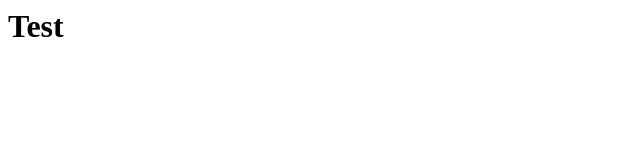
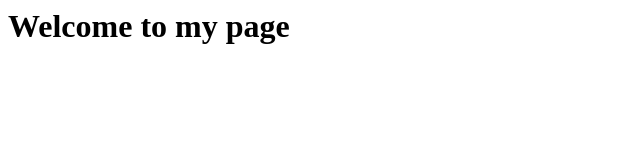
Before and after one commit to mcallistertyler/mcallistertyler.github.io, a plain HTML site: page index.html in a window 1280 px wide. Shown: the whole page, without its empty margins (0-640 px from the left). Drawn offline with Linux system fonts and the light colour scheme.

Commit message:
vim is cool

```diff
--- a/index.html
+++ b/index.html
@@ -1,3 +1,10 @@
 <html>
-	<h1>Test</h1>
+	<head>
+		<meta charset="utf-8">
+		<meta name="viewport" content="width=device-width, initial-scale=1">
+		<title>Tyler's Page</title>
+	</head>
+	<body>
+		<h1>Welcome to my page</h1>
+	</body>
 </html>
```
